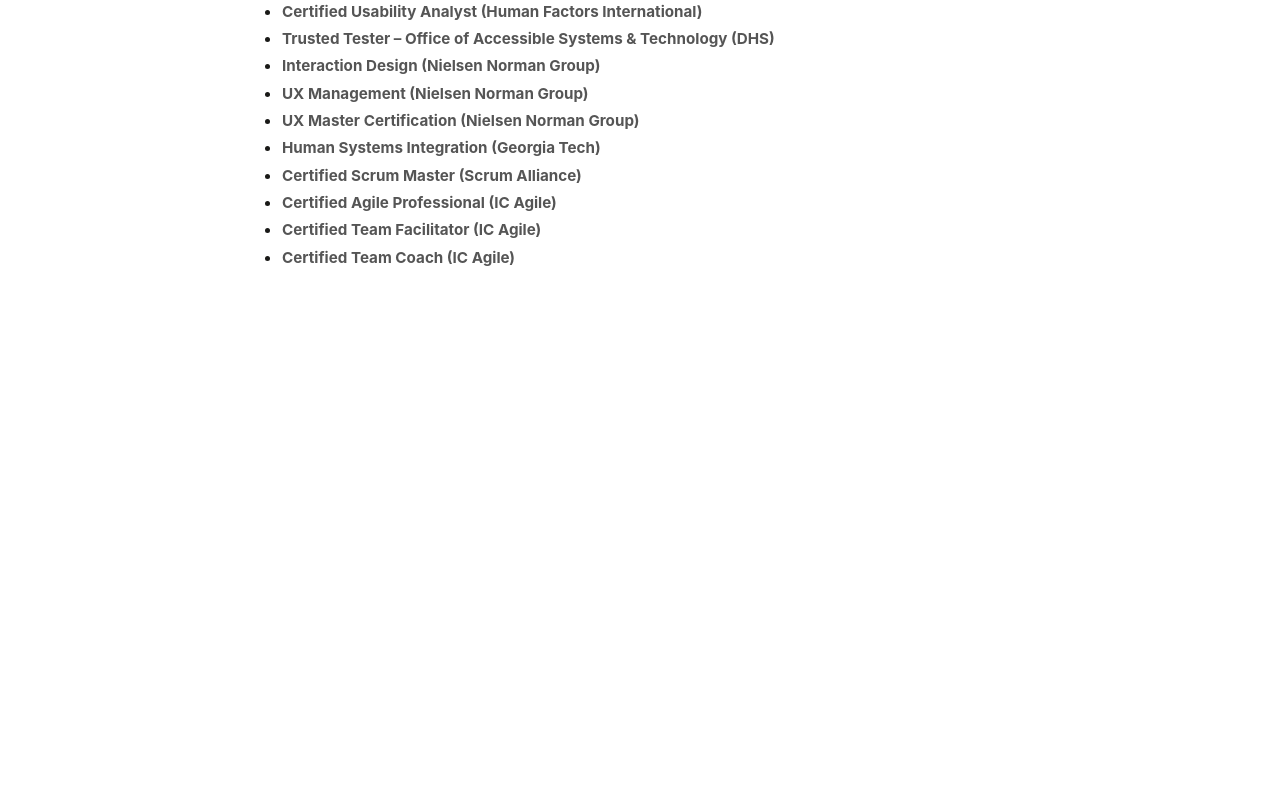
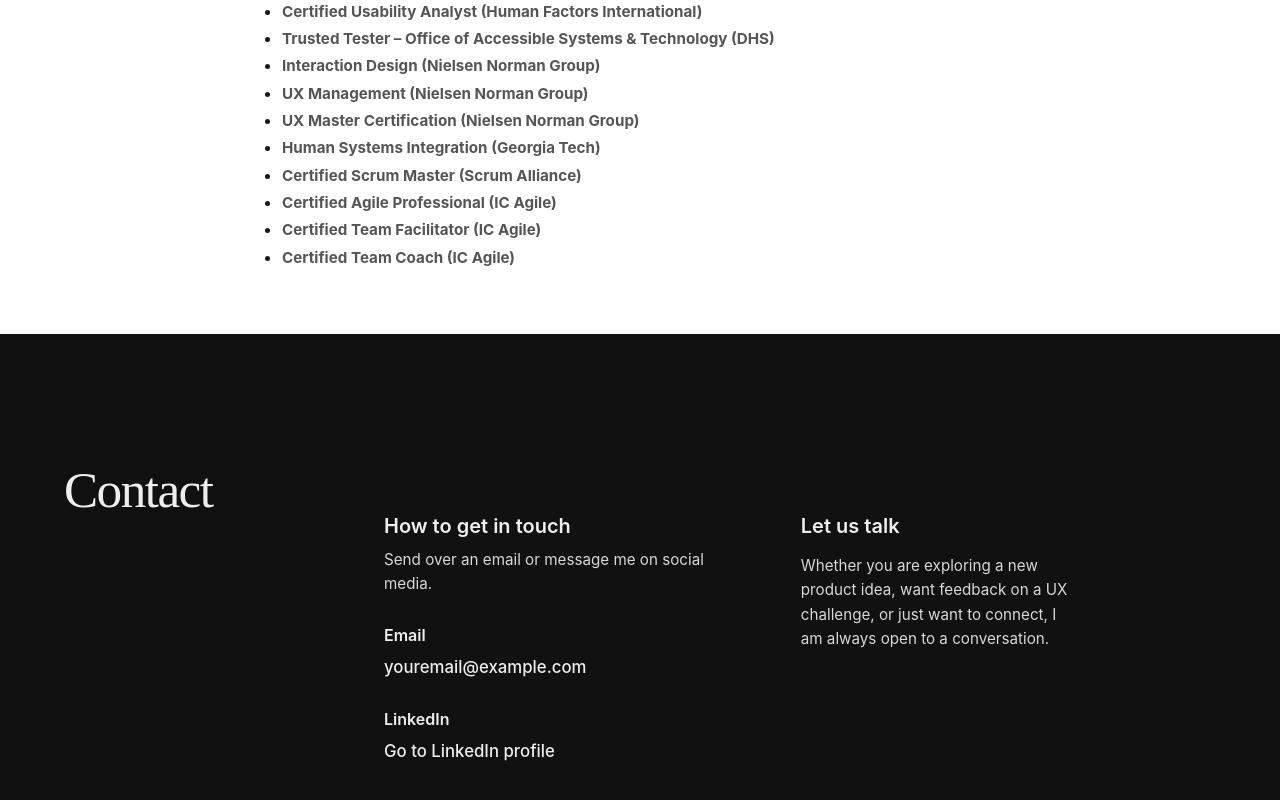
Before and after one commit to sergiullas/portfolio, a React (Vite) app in the folder my-portfolio/: page /resume in a window 1280 px wide. Shown: the part 3207-4007 px from the top of the page. Before the commit the page ends 3541 px from the top, so only its background shows below. Built offline with nearby package versions, Linux system fonts and the light colour scheme.

Commit message:
Add contact section to resume page

```diff
--- a/my-portfolio/src/pages/MyResume.jsx
+++ b/my-portfolio/src/pages/MyResume.jsx
@@ -23,6 +23,7 @@
 import ResumeSection from "../components/resume/ResumeSection.jsx";
 import ResumeExperience from "../components/resume/ResumeExperience.jsx";
 import ResumeRecruiterCard from "../components/resume/ResumeRecruiterCard.jsx";
+import ContactSection from "../sections/ContactSection";
 
 import {
   SECTION_ITEMS,
@@ -82,8 +83,9 @@
   });
 
   return (
+    <>
       <Box
-      component="div"
+        component="main"
         sx={(t) => ({
           minHeight: "100vh",
           bgcolor: t.palette.background.default,
@@ -164,5 +166,9 @@
           </Box>
         </Container>
       </Box>
+
+      {/* Resume footer: re-use the same contact block as the home page */}
+      <ContactSection />
+    </>
   );
 }
```
Lines whose indentation alone changed are shown as unchanged.
